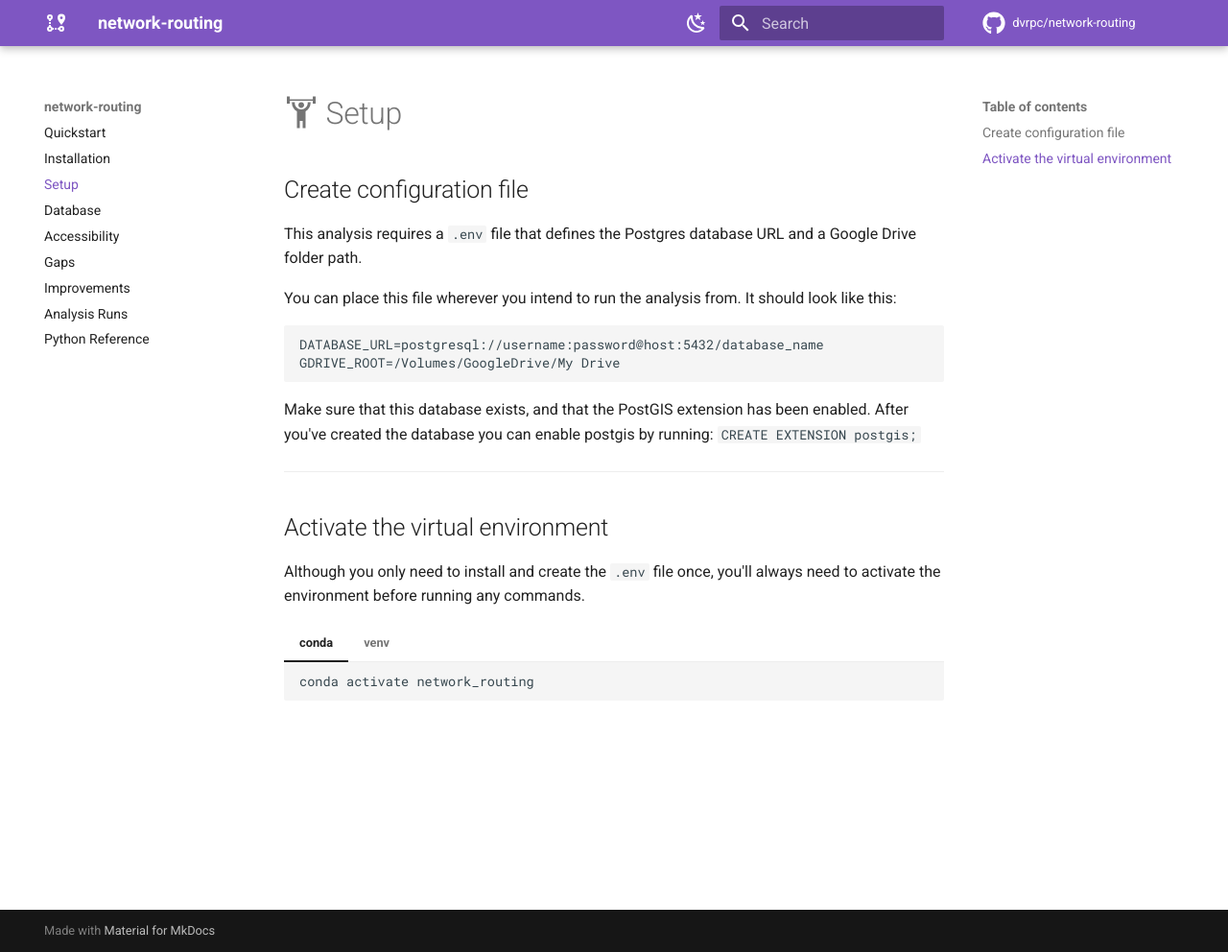
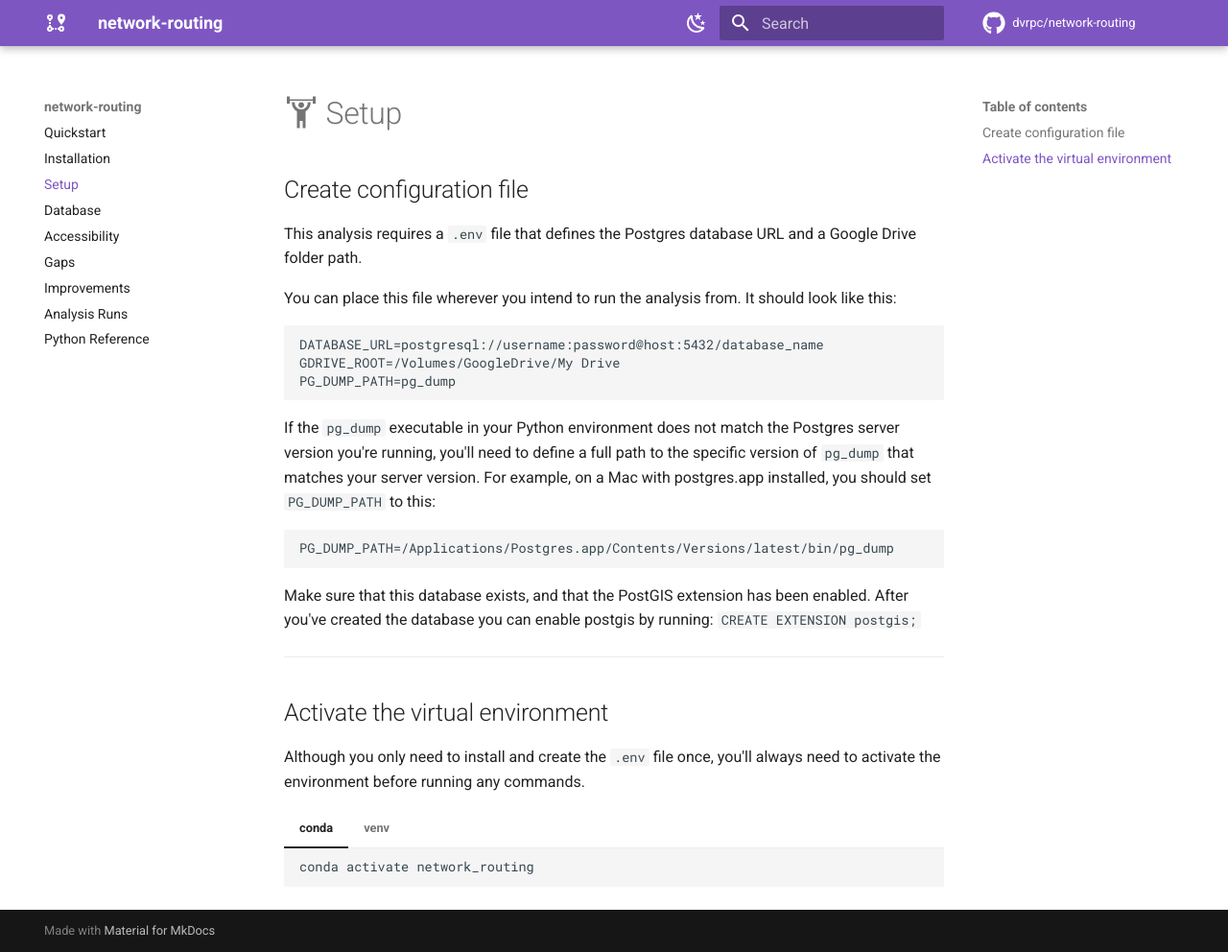
Before and after one commit to dvrpc/network-routing, an MkDocs documentation site: the page built from docs/setup.md, in a window 1280 px wide and 992 px high. Shown: the whole window at 96% size. Built offline with MkDocs 1.6.1 and Material for MkDocs 9.7.7, drawn with Linux system fonts in a browser that asks for light colours; comment, search, counter and statistics services are not loaded.

Commit message:
use pg_dump path defined in .env file

````diff
--- a/docs/setup.md
+++ b/docs/setup.md
@@ -9,6 +9,13 @@ You can place this file wherever you intend to run the analysis from. It should
 ```
 DATABASE_URL=postgresql://username:password@host:5432/database_name
 GDRIVE_ROOT=/Volumes/GoogleDrive/My Drive
+PG_DUMP_PATH=pg_dump
+```
+
+If the `pg_dump` executable in your Python environment does not match the Postgres server version you're running, you'll need to define a full path to the specific version of `pg_dump` that matches your server version. For example, on a Mac with postgres.app installed, you should set `PG_DUMP_PATH` to this:
+
+```
+PG_DUMP_PATH=/Applications/Postgres.app/Contents/Versions/latest/bin/pg_dump
 ```
 
 Make sure that this database exists, and that the PostGIS extension has been enabled. After you've created the database you can enable postgis by running: `CREATE EXTENSION postgis;`
````
Also changed, not shown: 1 other file.
